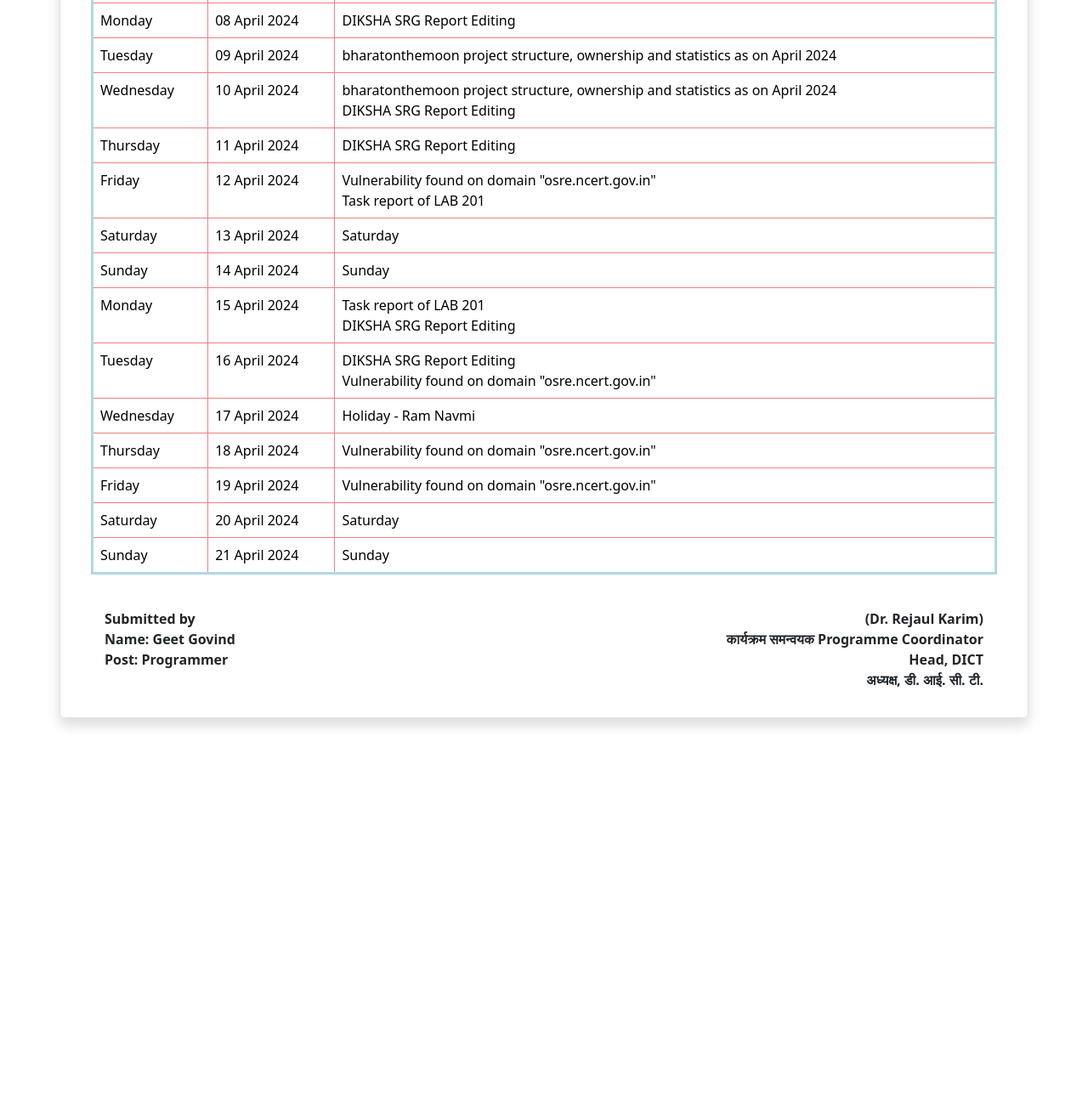
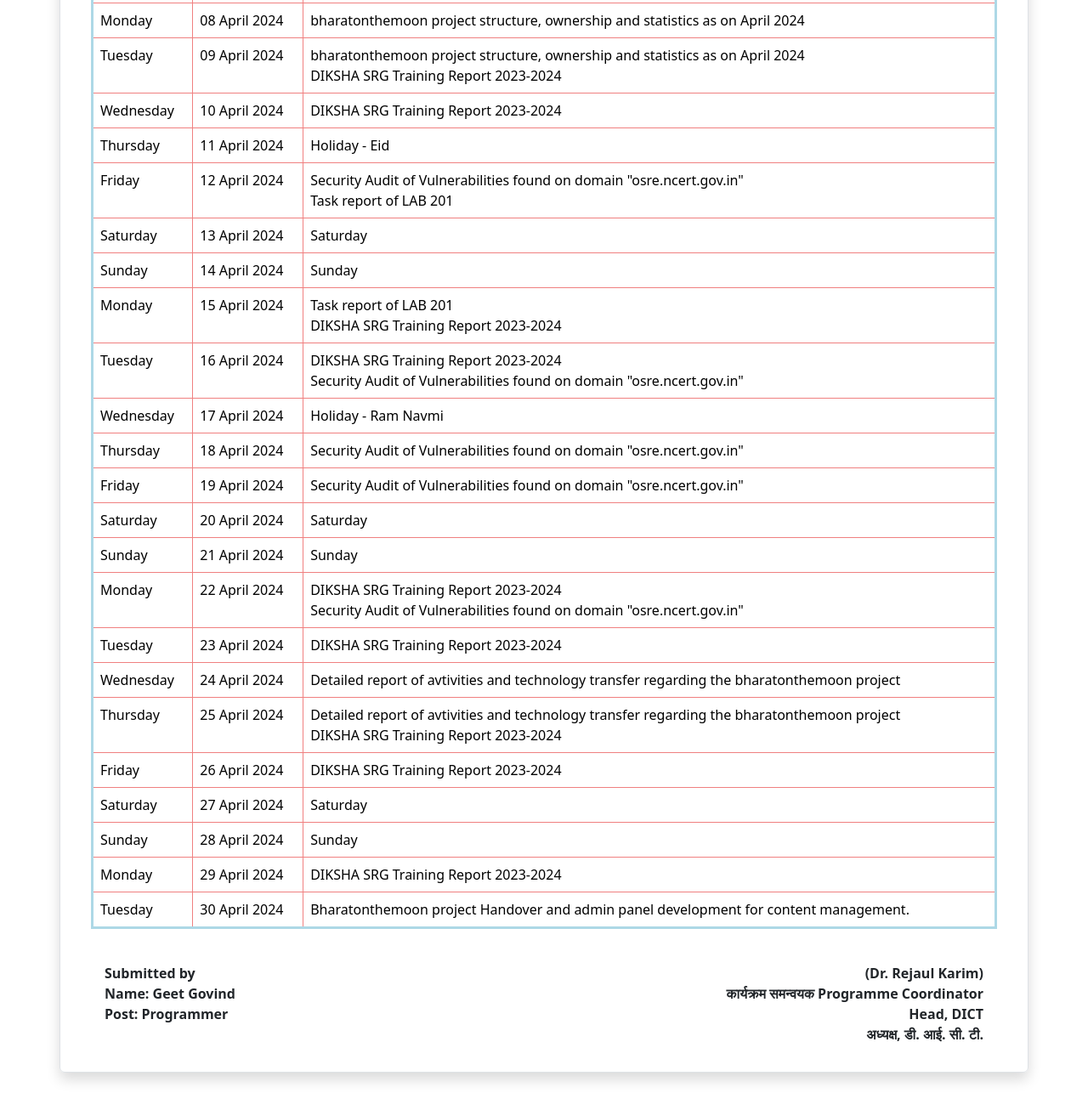
Before and after one commit to geetgovind/workreport, a plain HTML site: page index.html in a window 1280 px wide. Shown: the part 579-1865 px from the top of the page at 85% size. Before the commit the page ends 1448 px from the top, so only its background shows below. Drawn offline with nearby package versions, Linux system fonts and the light colour scheme.

Commit message:
April updated

```diff
--- a/index.html
+++ b/index.html
@@ -73,27 +73,30 @@
                     <tr>
                         <td>Monday</td>
                         <td>08 April 2024</td>
-                        <td>DIKSHA SRG Report Editing</td>
+                        <td>bharatonthemoon project structure, ownership and statistics as on April 2024</td>
                     </tr>
                     <tr>
                         <td>Tuesday</td>
                         <td>09 April 2024</td>
-                        <td>bharatonthemoon project structure, ownership and statistics as on April 2024</td>
+                        <td>bharatonthemoon project structure, ownership and statistics as on April 2024<br />
+                            DIKSHA SRG Training Report 2023-2024</td>
                     </tr>
                     <tr>
                         <td>Wednesday</td>
                         <td>10 April 2024</td>
-                        <td>bharatonthemoon project structure, ownership and statistics as on April 2024<br />DIKSHA SRG Report Editing</td>
+                        <td>DIKSHA SRG Training Report 2023-2024</td>
                     </tr>
                     <tr>
                         <td>Thursday</td>
                         <td>11 April 2024</td>
-                        <td>DIKSHA SRG Report Editing</td>
+                        <td>Holiday - Eid</td>
                     </tr>
                     <tr>
                         <td>Friday</td>
                         <td>12 April 2024</td>
-                        <td>Vulnerability found on domain "osre.ncert.gov.in"<br />Task report of LAB 201</td>
+                        <td>Security Audit of Vulnerabilities found on domain "osre.ncert.gov.in"
+                            <br />Task report of LAB 201
+                        </td>
                     </tr>
                     <tr>
                         <td>Saturday</td>
@@ -108,12 +111,14 @@
                     <tr>
                         <td>Monday</td>
                         <td>15 April 2024</td>
-                        <td>Task report of LAB 201 <br />DIKSHA SRG Report Editing</td>
+                        <td>Task report of LAB 201<br />
+                            DIKSHA SRG Training Report 2023-2024</td>
                     </tr>
                     <tr>
                         <td>Tuesday</td>
                         <td>16 April 2024</td>
-                        <td>DIKSHA SRG Report Editing<br /> Vulnerability found on domain "osre.ncert.gov.in"</td>
+                        <td>DIKSHA SRG Training Report 2023-2024<br />
+                            Security Audit of Vulnerabilities found on domain "osre.ncert.gov.in"</td>
                     </tr>
                     <tr>
                         <td>Wednesday</td>
@@ -123,12 +128,12 @@
                     <tr>
                         <td>Thursday</td>
                         <td>18 April 2024</td>
-                        <td>Vulnerability found on domain "osre.ncert.gov.in"</td>
+                        <td>Security Audit of Vulnerabilities found on domain "osre.ncert.gov.in"</td>
                     </tr>
                     <tr>
                         <td>Friday</td>
                         <td>19 April 2024</td>
-                        <td>Vulnerability found on domain "osre.ncert.gov.in"</td>
+                        <td>Security Audit of Vulnerabilities found on domain "osre.ncert.gov.in"</td>
                     </tr>
                     <tr>
                         <td>Saturday</td>
@@ -139,6 +144,56 @@
                         <td>Sunday</td>
                         <td>21 April 2024</td>
                         <td>Sunday</td>
+                    </tr>
+                    <tr>
+                        <td>Monday</td>
+                        <td>22 April 2024</td>
+                        <td>DIKSHA SRG Training Report 2023-2024<br />
+                            Security Audit of Vulnerabilities found on domain "osre.ncert.gov.in"</td>
+                    </tr>
+                    <tr>
+                        <td>Tuesday</td>
+                        <td>23 April 2024</td>
+                        <td>DIKSHA SRG Training Report 2023-2024</td>
+                    </tr>
+                    <tr>
+                        <td>Wednesday</td>
+                        <td>24 April 2024</td>
+                        <td>Detailed report of avtivities and technology transfer regarding the bharatonthemoon project
+                        </td>
+                    </tr>
+                    <tr>
+                        <td>Thursday</td>
+                        <td>25 April 2024</td>
+                        <td>Detailed report of avtivities and technology transfer regarding the bharatonthemoon project
+                            <br />
+                            DIKSHA SRG Training Report 2023-2024
+                        </td>
+                    </tr>
+                    <tr>
+                        <td>Friday</td>
+                        <td>26 April 2024</td>
+                        <td>DIKSHA SRG Training Report 2023-2024</td>
+                    </tr>
+                    <tr>
+                        <td>Saturday</td>
+                        <td>27 April 2024</td>
+                        <td>Saturday</td>
+                    </tr>
+                    <tr>
+                        <td>Sunday</td>
+                        <td>28 April 2024</td>
+                        <td>Sunday</td>
+                    </tr>
+                    <tr>
+                        <td>Monday</td>
+                        <td>29 April 2024</td>
+                        <td>DIKSHA SRG Training Report 2023-2024</td>
+                    </tr>
+                    <tr>
+                        <td>Tuesday</td>
+                        <td>30 April 2024</td>
+                        <td>Bharatonthemoon project Handover and admin panel development for content management.</td>
                     </tr>
                 </tbody>
             </table>
```
